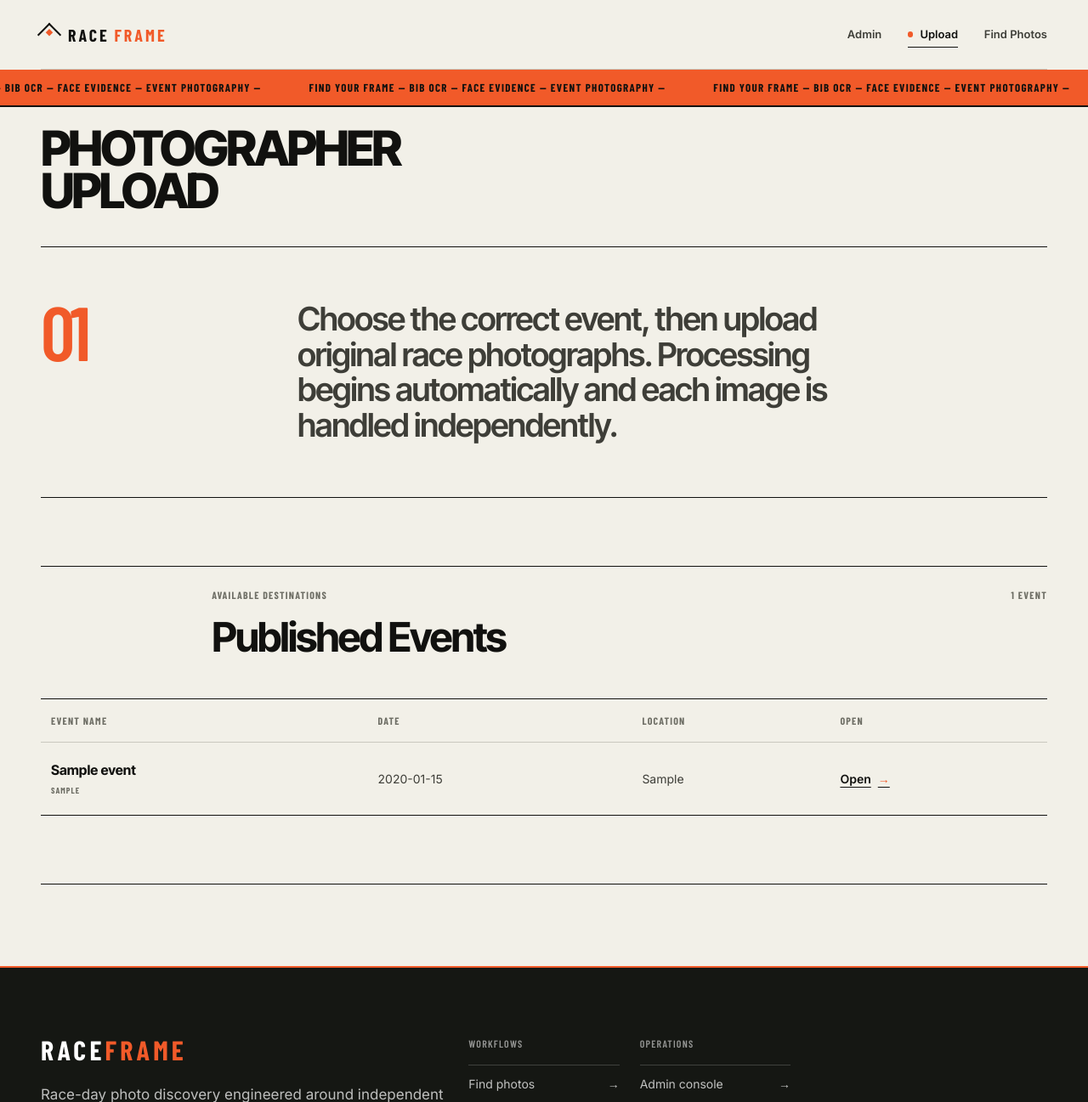
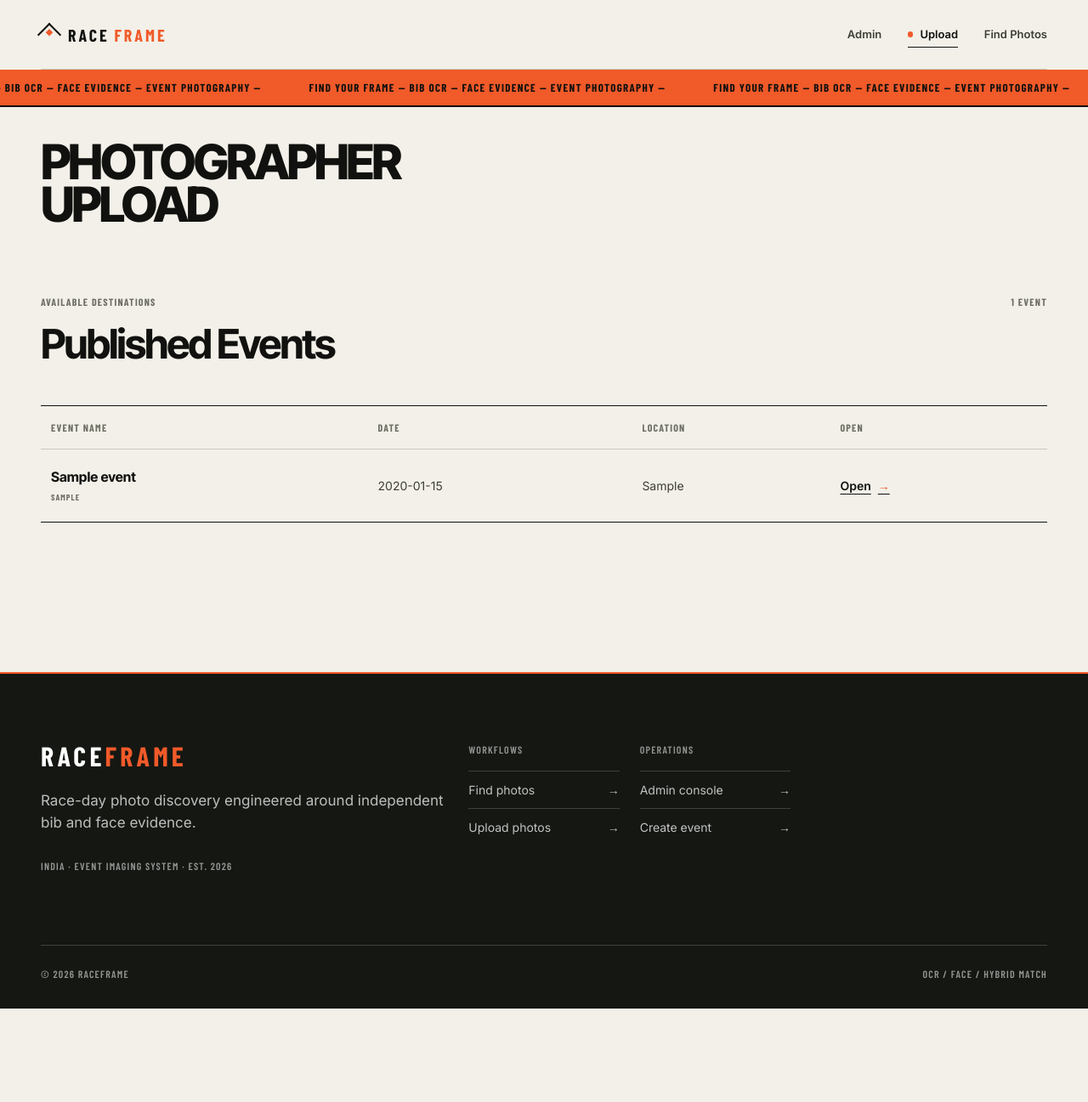
Before and after one commit to ronanrocking/RaceFrame, a FastAPI app: page /upload in a window 1280 px wide. Shown: the top 1297 px of the page at 85% size. After the commit the page ends 1187 px from the top, so only its background shows below. Run offline with FastAPI, Linux system fonts and the light colour scheme; tables that the repository leaves empty hold one stand-in row (values such as "Sample post"); some libraries are stand-ins or nearby versions.

Commit message:
Refine dashboard and event list layout

```diff
--- a/backend/app/main.py
+++ b/backend/app/main.py
@@ -126,7 +126,7 @@ async def admin_session_middleware(request: Request, call_next):
             "<meta name='viewport' content='width=device-width,initial-scale=1'>"
             "<meta name='theme-color' content='#f2f0e8'>"
             "<title>Admin panel in use - RaceFrame</title>"
-            "<link rel='stylesheet' href='/static/admin.css?v=17'></head>"
+            "<link rel='stylesheet' href='/static/admin.css?v=18'></head>"
             "<body class='admin-theme system-state-page'><main class='system-state-shell'>"
             "<a class='site-brand system-state-brand' href='/admin'>"
             "<span class='site-brand-glyph' aria-hidden='true'></span>"
@@ -494,6 +494,7 @@ def admin_dashboard(request: Request, db: Session = Depends(get_db)) -> HTMLResp
         "request": request,
         "title": "RaceFrame Admin Dashboard",
         "events": list_events(db),
+        "total_photo_count": db.scalar(select(func.count(PhotoJob.id))) or 0,
         "message": request.query_params.get("message"),
         "message_level": request.query_params.get("level", "success"),
     }
--- a/backend/app/static/admin.css
+++ b/backend/app/static/admin.css
@@ -306,8 +306,7 @@ input[type="file"] {
   grid-template-columns: repeat(12, minmax(0, 1fr));
   align-items: start;
   gap: var(--space-6);
-  padding: var(--space-6) 0 var(--space-10);
-  border-bottom: 1px solid var(--rc-carbon);
+  padding: var(--space-10) 0;
 }
 
 .page-header-copy {
@@ -590,7 +589,7 @@ input[type="file"] {
 }
 
 .admin-section-header > div {
-  grid-column: 3 / span 7;
+  grid-column: 1 / span 8;
 }
 
 .admin-section-label,
@@ -1132,33 +1140,14 @@ input[type="file"] {
   color: var(--rc-carbon);
 }
 
-.upload-intro {
-  display: grid;
-  grid-template-columns: repeat(12, minmax(0, 1fr));
-  gap: var(--space-6);
-  padding: var(--space-16) 0;
-  border-bottom: 1px solid var(--rc-carbon);
-}
-
-.upload-intro-index {
-  grid-column: 1 / span 2;
-  color: var(--rc-signal);
-  font-family: var(--font-utility);
-  font-size: clamp(4rem, 7vw, 7rem);
-  font-weight: 600;
-  letter-spacing: -0.065em;
-  line-height: 0.78;
-}
-
-.upload-intro p {
-  grid-column: 4 / span 7;
-  margin: 0;
-  color: var(--rc-graphite);
-  font-family: var(--font-display);
-  font-size: clamp(1.75rem, 3vw, 2.8rem);
-  font-weight: 600;
-  letter-spacing: -0.035em;
-  line-height: 1.08;
+.upload-events-page .admin-dashboard-table-section {
+  padding-top: var(--space-10);
+  border-bottom: 0;
+}
+
+.upload-events-page .admin-section-header {
+  padding-top: 0;
+  border-top: 0;
 }
 
 .upload-photo-form {
--- a/backend/app/templates/base.html
+++ b/backend/app/templates/base.html
@@ -6,7 +6,7 @@
     <title>{{ title if title else "RaceFrame" }}</title>
     <meta name="description" content="{% block meta_description %}RaceFrame helps race participants find event photos using bib and face evidence.{% endblock %}" />
     <meta name="theme-color" content="#f2f0e8" />
-    <link rel="stylesheet" href="/static/admin.css?v=17" />
+    <link rel="stylesheet" href="/static/admin.css?v=18" />
   </head>
   <body class="{% block body_class %}{% endblock %}">
     <a class="skip-link" href="#main-content">Skip to main content</a>
--- a/backend/app/templates/upload_events.html
+++ b/backend/app/templates/upload_events.html
@@ -18,11 +18,6 @@
   {% if message %}
     <p class="message message-{{ message_level }} admin-message">{{ message }}</p>
   {% endif %}
-
-  <section class="upload-intro">
-    <span class="upload-intro-index">01</span>
-    <p>Choose the correct event, then upload original race photographs. Processing begins automatically and each image is handled independently.</p>
-  </section>
 
   <section class="admin-dashboard-table-section">
     <div class="admin-section-header">
--- a/backend/app/templates/user_event_list.html
+++ b/backend/app/templates/user_event_list.html
@@ -35,7 +35,6 @@
             <div class="user-event-card-copy">
               <span class="admin-section-label">Event</span>
               <h3>{{ item.event.name }}</h3>
-              <p class="user-event-slug">{{ item.event.slug }}</p>
             </div>
             <div class="user-event-meta">
               <span>Date: {{ item.event.event_date if item.event.event_date else "Not set" }}</span>
```
Also changed, not shown: other parts of backend/app/static/admin.css (+33 -22 lines), backend/app/templates/admin_dashboard.html (+3 -10 lines).
